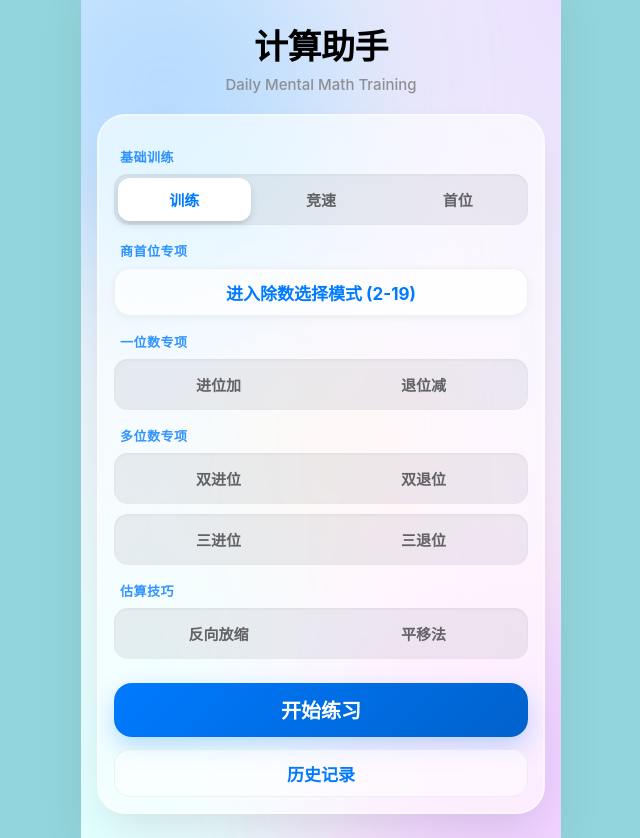
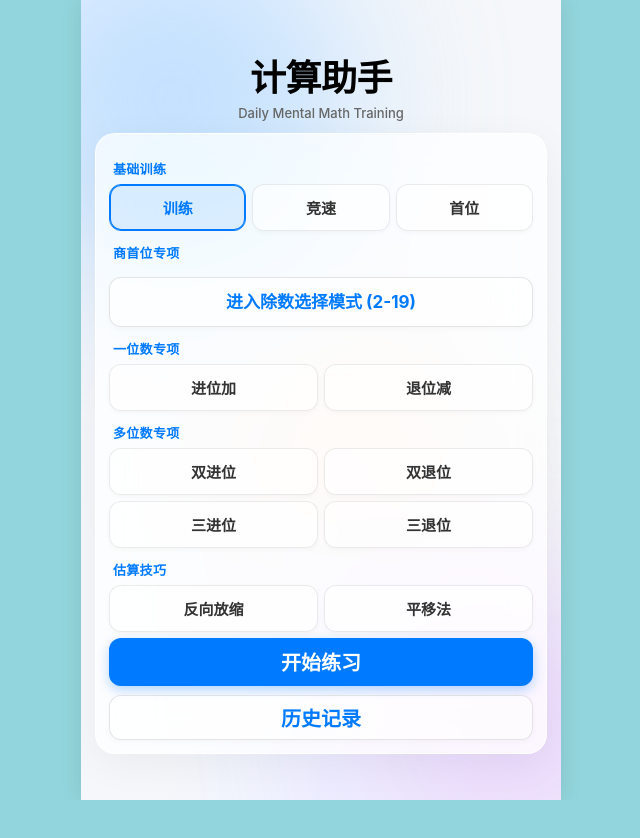
Before and after one commit to carey-hu/calculation-app, a Vue app: page / in a window 1280 px wide. Shown: the whole page, without its empty margins (319-959 px from the left). After the commit the page ends 800 px from the top, so only its background shows below. Built offline with nearby package versions, Linux system fonts and the light colour scheme; the HTML template or start-up script is replaced by a standard one.

Commit message:
Update App.vue

```diff
--- a/src/App.vue
+++ b/src/App.vue
@@ -18,64 +18,64 @@
 
       <div class="card glass-store">
         <div class="rowLabel">基础训练</div>
-        <div class="liquid-track">
-          <div :class="['liquid-item', mode==='train'?'active':'']" @click="setMode('train')">
+        <div class="modeRow">
+          <div :class="['modeItem', mode==='train'?'active':'']" @click="setMode('train')">
             <span class="modeTitle">训练</span>
           </div>
-          <div :class="['liquid-item', mode==='speed'?'active':'']" @click="setMode('speed')">
+          <div :class="['modeItem', mode==='speed'?'active':'']" @click="setMode('speed')">
             <span class="modeTitle">竞速</span>
           </div>
-          <div :class="['liquid-item', mode==='first'?'active':'']" @click="setMode('first')">
+          <div :class="['modeItem', mode==='first'?'active':'']" @click="setMode('first')">
             <span class="modeTitle">首位</span>
           </div>
         </div>
 
         <div class="rowLabel">商首位专项</div>
-        <button class="btnGhost glass-btn liquid-btn" @click="toSelectDivisor">
-          <span>进入除数选择模式 (2-19)</span>
+        <button class="btnGhost glass-btn" style="height: 50px; font-size: 17px; font-weight: 700; color: #007aff;" @click="toSelectDivisor">
+          进入除数选择模式 (2-19)
         </button>
 
         <div class="rowLabel">一位数专项</div>
-        <div class="liquid-track">
-          <div :class="['liquid-item', mode==='plus'?'active':'']" @click="setMode('plus')">
+        <div class="modeRow">
+          <div :class="['modeItem', mode==='plus'?'active':'']" @click="setMode('plus')">
             <span class="modeTitle">进位加</span>
           </div>
-          <div :class="['liquid-item', mode==='minus'?'active':'']" @click="setMode('minus')">
+          <div :class="['modeItem', mode==='minus'?'active':'']" @click="setMode('minus')">
             <span class="modeTitle">退位减</span>
           </div>
         </div>
 
         <div class="rowLabel">多位数专项</div>
-        <div class="liquid-track">
-          <div :class="['liquid-item', mode==='doublePlus'?'active':'']" @click="setMode('doublePlus')">
+        <div class="modeRow">
+          <div :class="['modeItem', mode==='doublePlus'?'active':'']" @click="setMode('doublePlus')">
             <span class="modeTitle">双进位</span>
           </div>
-          <div :class="['liquid-item', mode==='doubleMinus'?'active':'']" @click="setMode('doubleMinus')">
+          <div :class="['modeItem', mode==='doubleMinus'?'active':'']" @click="setMode('doubleMinus')">
             <span class="modeTitle">双退位</span>
           </div>
         </div>
-        <div class="liquid-track" style="margin-top: 10px;">
-          <div :class="['liquid-item', mode==='triplePlus'?'active':'']" @click="setMode('triplePlus')">
+        <div class="modeRow">
+          <div :class="['modeItem', mode==='triplePlus'?'active':'']" @click="setMode('triplePlus')">
             <span class="modeTitle">三进位</span>
           </div>
-          <div :class="['liquid-item', mode==='tripleMinus'?'active':'']" @click="setMode('tripleMinus')">
+          <div :class="['modeItem', mode==='tripleMinus'?'active':'']" @click="setMode('tripleMinus')">
             <span class="modeTitle">三退位</span>
           </div>
         </div>
 
         <div class="rowLabel">估算技巧</div>
-        <div class="liquid-track">
-          <div :class="['liquid-item', mode==='divSpecA'?'active':'']" @click="setMode('divSpecA')">
+        <div class="modeRow">
+          <div :class="['modeItem', mode==='divSpecA'?'active':'']" @click="setMode('divSpecA')">
             <span class="modeTitle">反向放缩</span>
           </div>
-          <div :class="['liquid-item', mode==='divSpecB'?'active':'']" @click="setMode('divSpecB')">
+          <div :class="['modeItem', mode==='divSpecB'?'active':'']" @click="setMode('divSpecB')">
             <span class="modeTitle">平移法</span>
           </div>
         </div>
 
         <div class="action-area">
-          <button class="btnPrimary glass-primary" @click="startGame">开始练习</button>
-          <button class="btnGhost glass-btn" @click="openHistory">历史记录</button>
+          <button class="btnPrimary glass-primary uniform-font" @click="startGame">开始练习</button>
+          <button class="btnGhost glass-btn uniform-font" @click="openHistory">历史记录</button>
         </div>
       </div>
     </div>
@@ -91,14 +91,14 @@
                   class="k glass-key"
                   @click="selectDivisorAndStart(item)">{{item}}</button>
         </div>
-        <button class="btnGhost glass-btn" style="margin-top: 24px;" @click="goHome">返回主页</button>
+        <button class="btnGhost glass-btn uniform-font" style="margin-top: 24px;" @click="goHome">返回主页</button>
       </div>
     </div>
 
     <div v-if="viewState==='game'" class="wrap gameRoot" :style="{ paddingBottom: safeBottom + 'px' }">
       <div class="topbar safe-top">
         <button class="btnBack glass-icon-btn" @click="goHome">
-          <svg width="24" height="24" viewBox="0 0 24 24" fill="none" xmlns="http://www.w3.org/2000/svg"><path d="M6 18L18 6M6 6L18 18" stroke="currentColor" stroke-width="3" stroke-linecap="round" stroke-linejoin="round"/></svg>
+          <svg width="24" height="24" viewBox="0 0 24 24" fill="none" stroke="currentColor" stroke-width="3" stroke-linecap="round" stroke-linejoin="round"><path d="M15 18l-6-6 6-6"/></svg>
         </button>
         <div class="topStats">
           <div class="stat glass-pill">{{progressText}}</div>
@@ -117,11 +117,9 @@
 
       <div class="keypad card glass-store">
         <div class="fnGrid">
-          <button class="kFn glass-key btn-skip" @click="leftAction">{{leftText}}</button>
-          <button class="kFn glass-key btn-clear" @click="clearInput">清空</button>
-          <button class="kFn glass-key btn-del" @click="backspace">
-            <svg width="28" height="28" viewBox="0 0 24 24" fill="none" stroke="currentColor" stroke-width="2.5" stroke-linecap="round" stroke-linejoin="round"><path d="M21 4H8l-7 8 7 8h13a2 2 0 0 0 2-2V6a2 2 0 0 0-2-2z"></path><line x1="18" y1="9" x2="12" y2="15"></line><line x1="12" y1="9" x2="18" y2="15"></line></svg>
-          </button>
+          <button class="kFn glass-key style-skip" @click="leftAction">{{leftText}}</button>
+          <button class="kFn glass-key style-clear" @click="clearInput">清空</button>
+          <button class="kFn glass-key style-del" @click="backspace">⌫</button>
         </div>
 
         <div class="numGrid">
@@ -161,11 +159,11 @@
         </div>
         <div style="margin-top: 15px;">
           <div v-if="isHistoryReview">
-            <button class="btnPrimary glass-primary" @click="backToHistory">返回列表</button>
+            <button class="btnPrimary glass-primary uniform-font" @click="backToHistory">返回列表</button>
           </div>
           <div v-else>
-            <button class="btnPrimary glass-primary" @click="goHome">返回主页</button>
-            <button class="btnGhost glass-btn" @click="startGame" style="margin-top:12px;">再来一局</button>
+            <button class="btnPrimary glass-primary uniform-font" @click="goHome">返回主页</button>
+            <button class="btnGhost glass-btn uniform-font" @click="startGame" style="margin-top:12px;">再来一局</button>
           </div>
         </div>
       </div>
@@ -213,8 +211,8 @@
         <div style="margin-top: 15px; display:flex; flex-direction: column; gap:10px;">
           <button v-if="historyList.length > 1000" class="btnGhost glass-btn" style="color: #ff3b30;" @click="clearOldest">清理最早1000条</button>
           <div style="display:flex; gap:10px;">
-            <button class="btnGhost glass-btn" style="flex:1;" @click="clearHistory">清空</button>
-            <button class="btnPrimary glass-primary" style="flex:1;" @click="closeHistory">返回</button>
+            <button class="btnGhost glass-btn uniform-font" style="flex:1;" @click="clearHistory">清空</button>
+            <button class="btnPrimary glass-primary uniform-font" style="flex:1;" @click="closeHistory">返回</button>
           </div>
         </div>
       </div>
@@ -308,207 +306,179 @@ export default {
 
 <style scoped>
 /* =========================================
-   iOS 26 Concept - Liquid Glass
+   1. 基础重置 & 液态流光背景
    ========================================= */
 .page {
   min-height: 100vh;
-  /* 梦幻网格流体背景 - 模拟 Apple 动态壁纸 */
-  background:
-    radial-gradient(at 0% 0%, hsla(210,100%,94%,1) 0, transparent 50%),
-    radial-gradient(at 100% 0%, hsla(260,100%,94%,1) 0, transparent 50%),
-    radial-gradient(at 100% 100%, hsla(300,100%,94%,1) 0, transparent 50%),
-    radial-gradient(at 0% 100%, hsla(180,100%,94%,1) 0, transparent 50%);
-  background-color: #f2f2f7;
-  color: #1c1c1e;
+  background: radial-gradient(at 0% 0%, #f2f6ff 0, transparent 50%), radial-gradient(at 50% 100%, #eef2ff 0, transparent 50%);
+  background-color: #f5f7fa;
+  color: #1d1d1f;
   display: flex; flex-direction: column;
   max-width: 480px; margin: 0 auto;
-  box-shadow: 0 0 40px rgba(0,0,0,0.08);
-  font-family: -apple-system, BlinkMacSystemFont, "SF Pro Text", "Segoe UI", Roboto, Helvetica, Arial, sans-serif;
+  box-shadow: 0 0 20px rgba(0,0,0,0.1);
+  font-family: -apple-system, BlinkMacSystemFont, "Segoe UI", Roboto, Helvetica, Arial, sans-serif;
   box-sizing: border-box;
   position: relative; overflow: hidden;
 }
 
-/* 动态流体光斑 */
+/* 动态背景球 */
 .mesh-bg { position: absolute; top:0; left:0; width:100%; height:100%; z-index:0; pointer-events:none; }
-.orb { position: absolute; border-radius: 50%; filter: blur(80px); opacity: 0.7; animation: float 10s infinite alternate ease-in-out; }
+.orb { position: absolute; border-radius: 50%; filter: blur(80px); opacity: 0.6; animation: float 10s infinite alternate; }
 .orb-1 { width: 350px; height: 350px; background: #a2d2ff; top: -100px; left: -100px; }
 .orb-2 { width: 300px; height: 300px; background: #e2c2ff; bottom: -50px; right: -80px; animation-delay: -3s; }
 .orb-3 { width: 200px; height: 200px; background: #ffdfba; top: 40%; left: 30%; opacity:0.5; animation-delay: -6s; }
 @keyframes float { 0% { transform: translate(0, 0); } 100% { transform: translate(20px, 30px); } }
 
 .toast-mask { position: fixed; top: 0; left: 0; right: 0; bottom: 0; display: flex; justify-content: center; align-items: center; z-index: 999; pointer-events: none; }
-.toast-content { background: rgba(0,0,0,0.7); backdrop-filter: blur(20px); color: #fff; padding: 12px 24px; border-radius: 50px; font-weight: 600; font-size: 15px; box-shadow: 0 10px 40px rgba(0,0,0,0.2); }
+.toast-content { background: rgba(0,0,0,0.8); color: #fff; padding: 12px 24px; border-radius: 8px; font-size: 14px; }
 
-/* 容器布局 */
-.wrap { padding: 20px 16px 24px; box-sizing: border-box; position: relative; z-index: 1; }
+/* 布局 */
+.wrap { padding: 18px 14px 20px; box-sizing: border-box; position: relative; z-index: 1; }
 .homeWrap { flex: 1; display: flex; flex-direction: column; justify-content: center; }
 .full-height { flex: 1; display: flex; flex-direction: column; height: 100vh; }
 .full-flex { flex: 1; display: flex; flex-direction: column; overflow: hidden; margin-bottom: 20px; }
 
-/* 头部样式 */
-.header-area { margin-bottom: 20px; text-align: center; }
-.title { font-size: 34px; font-weight: 900; margin: 0 0 6px; color: #000; letter-spacing: -0.5px; }
-.subtitle { font-size: 15px; color: #8e8e93; font-weight: 500; }
+/* 字体 */
+.title { text-align: center; font-size: 36px; font-weight: 900; margin: 5px 0 4px; color: #000; letter-spacing: -0.5px; }
+.subtitle { text-align: center; font-size: 13px; color: #666; margin-bottom: 12px; font-weight: 500; }
 
-/* --- 核心磨砂玻璃卡片 --- */
+/* --- 磨砂玻璃 --- */
 .glass-store {
-  background: rgba(255, 255, 255, 0.65); /* 通透 */
-  backdrop-filter: blur(50px) saturate(200%); /* 苹果级质感：高饱和模糊 */
-  -webkit-backdrop-filter: blur(50px) saturate(200%);
-  border: 1px solid rgba(255, 255, 255, 0.4);
-  box-shadow:
-    0 20px 40px -10px rgba(0,0,0,0.1),
-    inset 0 0 0 1px rgba(255,255,255,0.5);
+  background: rgba(255, 255, 255, 0.75);
+  backdrop-filter: blur(25px) saturate(180%);
+  -webkit-backdrop-filter: blur(25px) saturate(180%);
+  border: 1px solid rgba(255, 255, 255, 0.8);
+  box-shadow: 0 10px 40px 0 rgba(0, 0, 0, 0.05);
 }
-.card { border-radius: 28px; padding: 16px; }
+.card { border-radius: 20px; padding: 13px; }
 
 /* 标签文字 */
-.rowLabel { font-size: 13px; font-weight: 700; color: #007aff; margin: 16px 0 8px 6px; opacity: 0.8; letter-spacing: 0.5px; text-transform: uppercase; }
+.rowLabel { font-size: 13px; font-weight: 700; color: #007aff; margin: 12px 0 6px 4px; opacity: 1; letter-spacing: 0.3px; }
 
-/* === 3. 首页液态滑块效果 (Segmented Control) === */
-.liquid-track {
-  display: flex; gap: 4px; padding: 4px;
-  background: rgba(118, 118, 128, 0.12); /* 经典的 iOS 灰色深槽 */
-  border-radius: 14px;
-  /* 增加内阴影，制造凹陷感 */
-  box-shadow: inset 0 1px 3px rgba(0,0,0,0.06);
+/* 首页模式按键 (回归按键模式 + 高对比度) */
+.modeRow { display: flex; gap: 6px; margin-bottom: 6px; }
+.modeItem {
+  flex: 1; padding: 12px 4px; border-radius: 12px;
+  background: rgba(255,255,255,0.6); /* 更白的底色 */
+  border: 1px solid rgba(0,0,0,0.08); /* 加深边框 */
+  text-align: center; box-sizing: border-box; transition: all 0.2s; cursor: pointer;
+  box-shadow: 0 2px 4px rgba(0,0,0,0.03);
 }
-
-.liquid-item {
-  flex: 1; padding: 10px 4px; border-radius: 12px;
-  text-align: center; cursor: pointer;
-  /* 默认透明，只显示文字 */
-  color: #636366; font-weight: 600;
-  transition: all 0.3s cubic-bezier(0.25, 0.8, 0.25, 1); /* 流体缓动 */
-  border: 1px solid transparent;
+.modeItem.active {
+  border-color: #007aff;
+  background: rgba(0, 122, 255, 0.1);
+  color: #007aff;
+  box-shadow: inset 0 0 0 1px #007aff;
 }
-
-/* 选中状态：液态水滴高光 */
-.liquid-item.active {
-  background: #fff; /* 纯白底色 */
-  color: #007aff; /* 品牌蓝文字 */
-  /* 核心：高光投影制造“水滴浮起”的质感 */
-  box-shadow:
-    0 3px 8px rgba(0, 0, 0, 0.12),
-    0 3px 1px rgba(0, 0, 0, 0.04);
-}
-.modeTitle { display: block; font-size: 15px; }
+/* 模式文字：加深颜色 */
+.modeTitle { display: block; font-size: 15px; font-weight: 700; color: #333; }
+.modeItem.active .modeTitle { color: #007aff; }
 
 /* 按钮通用 */
 button { border: none; outline: none; cursor: pointer; font-family: inherit; }
 .btnPrimary {
-  width: 100%; height: 54px; line-height: 54px;
-  border-radius: 18px;
-  background: linear-gradient(135deg, #007aff 0%, #0062cc 100%);
+  width: 100%; height: 48px; line-height: 48px;
+  border-radius: 12px;
+  background: #007aff;
   color: #fff; font-size: 20px; font-weight: 700;
-  box-shadow: 0 10px 25px rgba(0,122,255,0.25);
-  transition: transform 0.1s;
+  box-shadow: 0 4px 12px rgba(0,122,255,0.3);
 }
 .btnPrimary:active { transform: scale(0.98); opacity: 0.9; }
 
 .btnGhost {
-  width: 100%; height: 48px; line-height: 48px;
-  border-radius: 16px;
-  background: rgba(255,255,255,0.5);
-  border: 1px solid rgba(0,0,0,0.05);
-  color: #007aff; font-size: 17px; font-weight: 600;
-  transition: background 0.2s;
+  margin-top: 9px; width: 100%; height: 45px; line-height: 45px;
+  border-radius: 12px;
+  background: rgba(255,255,255,0.6);
+  border: 1px solid rgba(0,0,0,0.1);
+  color: #007aff; font-size: 18px; font-weight: 600; /* 加深颜色 */
+  box-shadow: 0 2px 6px rgba(0,0,0,0.03);
 }
 .btnGhost:active { background: rgba(255,255,255,0.8); }
-.btnGhost.small { height: 32px; line-height: 32px; width: auto; padding: 0 16px; font-size: 13px; }
 
-/* 首页特殊按钮 */
-.liquid-btn { background: rgba(255,255,255,0.7); box-shadow: 0 2px 8px rgba(0,0,0,0.05); font-weight: 700; }
-.action-area { margin-top: 24px; display: flex; flex-direction: column; gap: 12px; }
+/* 统一字体大小类 */
+.uniform-font { font-size: 20px !important; }
 
-/* --- 游戏界面 (重点修复) --- */
+/* --- 游戏界面 --- */
 .gameRoot { min-height: 100vh; display: flex; flex-direction: column; }
 
-/* 顶部栏：Safe Area */
+/* 顶部栏：增加 safe-area padding */
+.topbar { display: flex; align-items: center; gap: 9px; margin-bottom: 9px; }
 .safe-top {
   padding-top: max(44px, env(safe-area-inset-top));
-  padding-bottom: 12px; height: auto; box-sizing: content-box;
-  display: flex; align-items: center; gap: 12px; margin-bottom: 5px;
+  padding-bottom: 10px; height: auto; box-sizing: content-box;
+  display: flex; align-items: center; gap: 10px; margin-bottom: 5px;
 }
 .safe-header { padding-top: max(44px, env(safe-area-inset-top)); margin-bottom: 20px; }
 
-.glass-icon-btn {
-  width: 44px; height: 44px; border-radius: 50%; /* 圆形 */
-  background: rgba(255,255,255,0.6); border: 1px solid rgba(0,0,0,0.05);
-  color: #1c1c1e; display: flex; align-items: center; justify-content: center;
+.btnBack {
+  width: 88px; height: 48px; line-height: 48px; border-radius: 11px;
+  background: rgba(255,255,255,0.7); border: 1px solid rgba(0,0,0,0.1);
+  font-weight: 700; font-size: 18px; margin: 0; color: #1d1d1f;
 }
-.topStats { flex: 1; display: flex; justify-content: flex-end; align-items: center; gap: 8px; font-weight: 700; font-size: 16px; color: #333; }
-.glass-pill {
-  background: rgba(255,255,255,0.5); padding: 6px 14px; border-radius: 20px; border: 1px solid rgba(0,0,0,0.03);
-}
+.glass-icon-btn { width: 44px; height: 44px; border-radius: 50%; display: flex; align-items: center; justify-content: center; }
+
+.topStats { flex: 1; display: flex; justify-content: flex-end; align-items: center; gap: 9px; font-weight: 700; font-size: 16px; color: #333; }
+.glass-pill { background: rgba(255,255,255,0.5); padding: 4px 10px; border-radius: 8px; border: 1px solid rgba(0,0,0,0.05); }
 
 .gameMain { flex: 1; display: flex; flex-direction: column; justify-content: center; }
-.qCard { text-align: center; padding: 30px 20px; }
-.qText { font-size: 64px; font-weight: 800; margin-top: 0; color: #1c1c1e; letter-spacing: -2px; }
-.qNote { margin-top: 8px; font-size: 16px; color: #8e8e93; font-weight: 500; }
+.qCard { text-align: center; }
+.qText { font-size: 52px; font-weight: 900; margin-top: 3px; color: #000; letter-spacing: 1px; }
+.qNote { margin-top: 4px; font-size: 13px; color: #666; font-weight: 600; }
 .ansBox {
-  margin-top: 20px; padding: 15px; border-radius: 20px;
-  background: rgba(255,255,255,0.5);
-  font-size: 44px; font-weight: 800; min-height: 44px; color: #007aff;
-  box-shadow: inset 0 2px 6px rgba(0,0,0,0.03);
-  border: 1px solid rgba(0,0,0,0.03);
+  margin-top: 10px; padding: 10px; border-radius: 11px;
+  border: 1px solid rgba(0,0,0,0.1); background: rgba(255,255,255,0.6);
+  font-size: 22px; font-weight: 900; min-height: 22px; color: #007aff;
+  box-shadow: inset 0 2px 4px rgba(0,0,0,0.03);
 }
-.hint { margin-top: 15px; color: #8e8e93; font-size: 15px; font-weight: 600; }
+.hint { margin-top: 10px; color: #666; font-size: 14px; font-weight: 600; }
 
-.keypad { border-radius: 32px; padding: 16px; margin-top: 20px; }
+.keypad { border-radius: 15px; padding: 9px; margin-top: 20px; }
 
-/* === 1. 修复：功能键区域 Grid 化 === */
-.fnGrid {
-  display: grid;
-  grid-template-columns: repeat(3, 1fr); /* 严格对齐下方 3 列 */
-  gap: 10px;
-  margin-bottom: 12px;
+/* 修复功能键布局 - Grid */
+.fnGrid { display: grid; grid-template-columns: repeat(3, 1fr); gap: 5px; margin-bottom: 9px; }
+.kFn {
+  width: 100%; height: 53px; line-height: 53px; border-radius: 11px;
+  border: 1px solid rgba(0,0,0,0.05);
+  font-size: 18px; font-weight: 700; margin: 0; color: #fff; /* 文字改白 */
+  display: flex; align-items: center; justify-content: center;
+  box-shadow: 0 2px 4px rgba(0,0,0,0.1);
 }
-.kFn {
-  width: 100%; height: 58px; /* 高度与下方数字键接近 */
-  border-radius: 16px;
-  background: rgba(255,255,255,0.7);
+/* 功能键填色 */
+.style-skip { background: #30d158; border-color: #248a3d; } /* 绿色 */
+.style-clear { background: #ff9f0a; border-color: #c77a04; } /* 橙色 */
+.style-del { background: #ff453a; border-color: #c0392b; } /* 红色 */
+
+.numGrid { display: grid; grid-template-columns: repeat(3, 1fr); gap: 5px; }
+.k {
+  width: 100%; height: 60px; line-height: 60px; border-radius: 11px;
+  background: rgba(255,255,255,0.95);
   border: 1px solid rgba(0,0,0,0.05);
-  font-size: 19px; font-weight: 700; margin: 0; color: #1c1c1e;
-  backdrop-filter: blur(5px);
-  display: flex; align-items: center; justify-content: center;
+  font-size: 30px; font-weight: 900; margin: 0; color: #000;
+  box-shadow: 0 3px 0 rgba(0,0,0,0.05);
 }
-/* 糖果色玻璃按钮 */
-.btn-skip { background: rgba(50, 215, 75, 0.15); color: #208020; border-color: rgba(50, 215, 75, 0.2); }
-.btn-clear { background: rgba(255, 149, 0, 0.15); color: #d67a00; border-color: rgba(255, 149, 0, 0.2); }
-.btn-del { background: rgba(255, 59, 48, 0.15); color: #ff3b30; border-color: rgba(255, 59, 48, 0.2); }
+.k:active { transform: translateY(3px); box-shadow: none; background: #f2f2f7; }
 
-/* === 2. 修复：确认键 圆润化 === */
-.numGrid { display: grid; grid-template-columns: repeat(3, 1fr); gap: 10px; }
-.glass-key {
-  width: 100%; height: 64px; line-height: 64px; border-radius: 18px;
-  background: rgba(255,255,255,0.85);
-  border: 1px solid rgba(0,0,0,0.03);
-  font-size: 32px; font-weight: 600; margin: 0; color: #000;
-  box-shadow: 0 4px 0 rgba(0,0,0,0.04);
-  transition: all 0.1s;
+/* 修正确认键圆角 */
+.glass-key-confirm {
+  background: #007aff; color: #fff; border:none;
+  border-radius: 11px; /* 与数字键一致 */
+  font-size: 24px; box-shadow: 0 3px 0 #0056b3;
 }
-.glass-key:active { transform: translateY(4px); box-shadow: none; background: #fff; }
-
-.glass-key-confirm {
-  background: #34c759; color: #fff; border:none; font-size: 24px; font-weight: 700;
-  box-shadow: 0 4px 0 #248a3d;
-  border-radius: 50px; /* 关键修改：胶囊形状 */
-}
-.glass-key-confirm:active { background: #28a745; box-shadow: none; transform: translateY(4px); }
+.glass-key-confirm:active { background: #0056b3; transform: translateY(3px); box-shadow: none; }
 
 .wide { grid-column: 1 / 2; }
-.wide2 { grid-column: 2 / 4; } /* 确认键跨两列 */
+.wide2 { grid-column: 2 / 4; }
 
 /* 列表与图表 */
-.chart-container {
-  background: rgba(255,255,255,0.4); border-radius: 20px; padding: 15px; margin-bottom: 20px;
-  border: 1px solid rgba(255,255,255,0.5);
+.glass-inner {
+  background: rgba(255,255,255,0.5);
+  border-radius: 16px; padding: 10px; margin-bottom: 10px;
+  border: 1px solid rgba(0,0,0,0.05);
 }
 .chart-tabs {
-  display: flex; gap: 4px; overflow-x: auto; padding: 4px; margin-bottom: 12px;
+  display: flex; gap: 4px; overflow-x: auto; padding: 4px; margin-bottom: 10px;
   background: rgba(118, 118, 128, 0.12);
-  border-radius: 12px; scrollbar-width: none;
+  border-radius: 10px; scrollbar-width: none;
 }
 .chart-tabs::-webkit-scrollbar { display: none; }
 .chart-tab-item {
@@ -518,16 +488,12 @@ button { border: none; outline: none; cursor: pointer; font-family: inherit; }
 }
 .chart-tab-item.active { background: #fff; color: #000; box-shadow: 0 2px 4px rgba(0,0,0,0.1); }
 
-.resultScroll { width: 100%; flex: 1; overflow-y: auto; padding-right: 4px; }
+.resultScroll { width: 100%; flex: 1; overflow-y: auto; }
 .row {
   display: flex; justify-content: space-between; align-items: center;
-  padding: 18px 0; border-bottom: 1px solid rgba(0,0,0,0.05);
-  font-weight: 600; white-space: nowrap; color: #1c1c1e;
+  padding: 14px 0; border-bottom: 1px solid rgba(0,0,0,0.05);
+  font-weight: 700; white-space: nowrap; color: #1c1c1e;
 }
-.hover-row:active { background: rgba(0,0,0,0.03); border-radius: 12px; }
-.rowLeft { flex: 1; overflow: hidden; text-overflow: ellipsis; padding-right: 8px; }
+.rowLeft { flex: 1; overflow: hidden; text-overflow: ellipsis; padding-right: 5px; }
 .rowRight { flex-shrink: 0; display: flex; align-items: center; text-align: right; justify-content: flex-end; }
-
-/* 除数选择网格 */
-.grid-num { display: grid; grid-template-columns: repeat(4, 1fr); gap: 10px; }
 </style>
```
